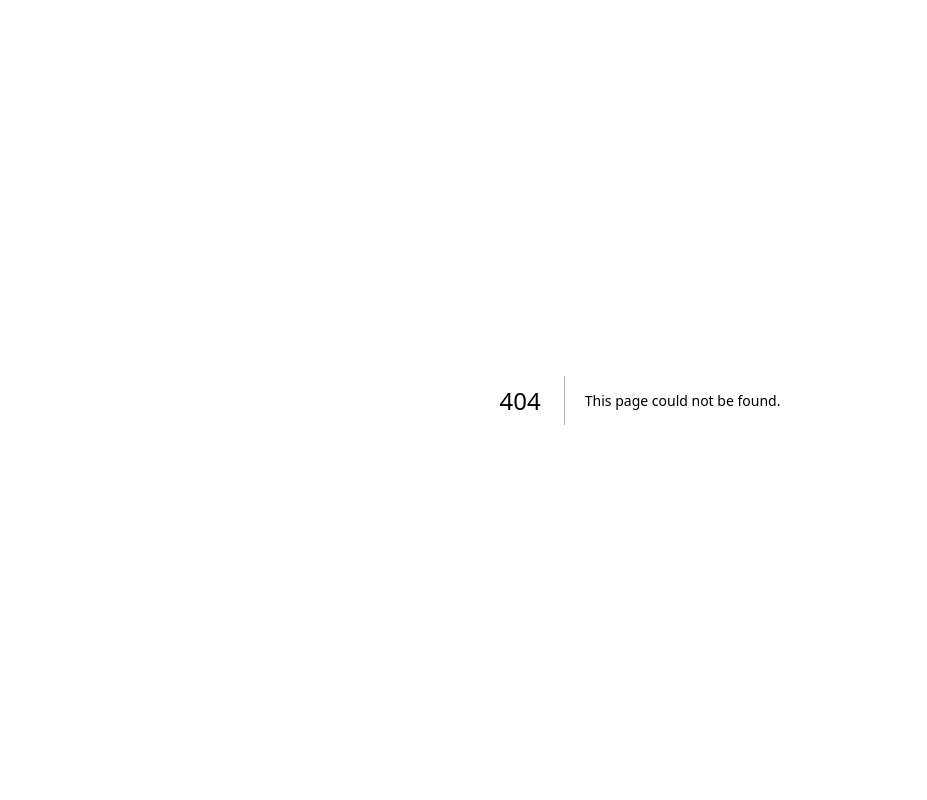
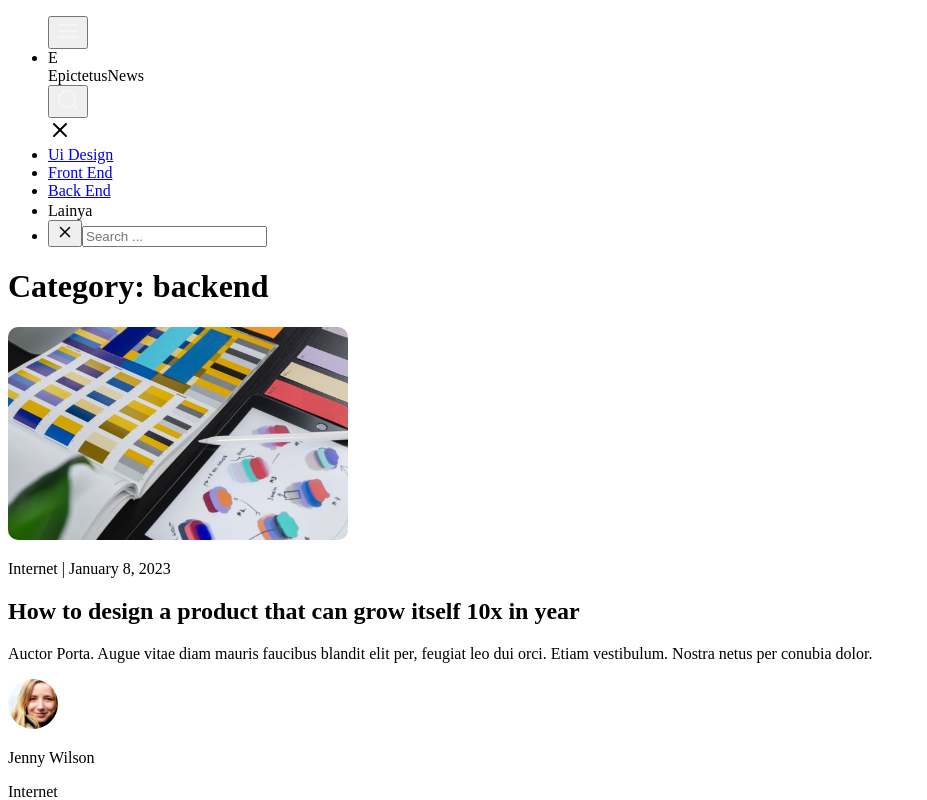
Before and after one commit to rianmz-genz/epictetus, a Next.js app: page /category/backend in a window 1280 px wide. Before the commit this address had no page. Shown: the top 800 px of the page, without its empty margins (0-927 px from the left). Built offline with nearby package versions, Linux system fonts and the light colour scheme.

Commit message:
finishing

```diff
--- a/components/navbar/Navbar.tsx
+++ b/components/navbar/Navbar.tsx
@@ -90,9 +90,9 @@ const Navbar: FC<NavbarProps> = ({ search, setSearch }) => {
             <line x1="18" y1="6" x2="6" y2="18"></line>
             <line x1="6" y1="6" x2="18" y2="18"></line>
           </svg>
-          <li>Ui Design</li>
-          <li>Front End</li>
-          <li>Back End</li>
+          <li><a href="/category/uidesign">Ui Design</a></li>
+          <li><a href="/category/frontend">Front End</a></li>
+          <li><a href="/category/backend">Back End</a></li>
           <div className="relative group transition-all duration-300">
             <li onClick={() => setExc(!exc)} className="flex items-center">
               Lainya
@@ -120,7 +120,7 @@ const Navbar: FC<NavbarProps> = ({ search, setSearch }) => {
                     key={i}
                     className="border-b border-gray-900 w-full hover:bg-gray-700 h-full py-2 flex items-center justify-center last:border-none"
                   >
-                    <a href={href}>{text}</a>
+                    <a href={`/category/${href}`}>{text}</a>
                   </li>
                 ))}
               </div>
--- a/components/news/NewsCard.tsx
+++ b/components/news/NewsCard.tsx
@@ -1,4 +1,7 @@
 import React, { FC } from "react";
+import { useRouter } from "next/router";
+import AuthorProfile from "../profile/AuthorProfile";
+import NewsTitle from "./NewsTitle";
 
 const NewsCard: FC<News> = ({
   imageNewsUrl,
@@ -9,21 +12,26 @@ const NewsCard: FC<News> = ({
   imageAuthor,
   authorName,
 }) => {
+  const router = useRouter();
+  const handleDetail = (title: string) => {
+    router.push(`/detail/${title}`);
+  };
   return (
     <article className="md:w-4/12 w-full px-2 mb-12 lg:mb-8">
       <img src={imageNewsUrl} className="mb-3 w-full" />
-      <p className="text-xs text-gray-400 mb-2">
-        {categoryAuthor} | {releaseDate}
-      </p>
-      <h1 className="text-lg mb-2">{title}</h1>
+      <NewsTitle categoryAuthor={categoryAuthor} releaseDate={releaseDate} />
+      <h1
+        onClick={() => handleDetail(title)}
+        className="text-lg mb-2 cursor-pointer hover:underline transition-all duration-300 hover:transition-all"
+      >
+        {title}
+      </h1>
       <p className="text-gray-400 text-sm mb-4">{description}</p>
-      <div className="flex items-center">
-        <img src={imageAuthor} />
-        <div className="ml-3">
-          <p>{authorName}</p>
-          <p className="text-gray-400 text-sm">{categoryAuthor}</p>
-        </div>
-      </div>
+      <AuthorProfile
+        imageAuthor={imageAuthor}
+        authorName={authorName}
+        categoryAuthor={categoryAuthor}
+      />
     </article>
   );
 };
--- /dev/null
+++ b/components/news/NewsTitle.tsx
@@ -0,0 +1,15 @@
+import React, { FC } from "react";
+interface NewsTitleProps{
+    categoryAuthor?: string
+    releaseDate?: string
+    isCenter?: boolean
+}
+const NewsTitle:FC<NewsTitleProps> = ({categoryAuthor, releaseDate, isCenter}) => {
+  return (
+    <p className={`text-xs text-gray-400 mb-2 ${isCenter ? "text-center" : ""}`}>
+      {categoryAuthor} | {releaseDate}
+    </p>
+  );
+};
+
+export default NewsTitle;
--- /dev/null
+++ b/components/profile/AuthorProfile.tsx
@@ -0,0 +1,23 @@
+import React, { FC } from "react";
+interface AuthorProfileProps {
+  imageAuthor?: string;
+  authorName?: string;
+  categoryAuthor?: string;
+}
+const AuthorProfile: FC<AuthorProfileProps> = ({
+  imageAuthor,
+  authorName,
+  categoryAuthor,
+}) => {
+  return (
+    <div className="flex items-center">
+      <img src={imageAuthor} />
+      <div className="ml-3">
+        <p>{authorName}</p>
+        <p className="text-gray-400 text-sm">{categoryAuthor}</p>
+      </div>
+    </div>
+  );
+};
+
+export default AuthorProfile;
--- a/components/profile/Profile.tsx
+++ b/components/profile/Profile.tsx
@@ -1,11 +1,15 @@
 import React, { FC } from "react";
+import { useRouter } from 'next/router';
 
 interface ProfileProps {
   name: string;
 }
 const Profile: FC<ProfileProps> = ({ name }) => {
+  const router = useRouter()
   return (
-    <div className="flex items-center justify-center lg:justify-start ">
+    <div onClick={()=> {
+      router.push('/')
+    }} className="cursor-pointer flex items-center justify-center lg:justify-start ">
       <div className="w-8 h-8 shadow-lg flex items-center justify-center rounded-lg lg:mr-4 mr-1 bg-gray-600">E</div>
       {name}
     </div>
--- /dev/null
+++ b/pages/category/[thecategory].tsx
@@ -0,0 +1,53 @@
+import React, { useEffect, useState } from "react";
+import { ContentData } from "../../store/ContentData";
+import Container from "../../components/layout/Container";
+import Navbar from "../../components/navbar/Navbar";
+import { useRouter } from "next/router";
+import NewsCard from '../../components/news/NewsCard';
+const CategoryPage = () => {
+  const [search, setSearch] = useState<string>("");
+  const [searched, setSearched] = useState<string>("");
+  const router = useRouter();
+  const {news} = ContentData
+  const keyword = router.query?.thecategory as string;
+  useEffect(() => {
+    setSearched(keyword);
+  }, [router.isReady]);
+  return (
+    <main className="bg-gradient-to-b text-white from-gray-700 to-gray-900 w-full min-h-screen">
+      <Container>
+        <Navbar search={search} setSearch={setSearch} />
+        <h1 className="w-full text-center mt-8 text-2xl">Category: {searched}</h1>
+        <div className="w-full h-fit mt-12 flex flex-wrap">
+          {news.map(
+            (
+              {
+                title,
+                imageAuthor,
+                imageNewsUrl,
+                description,
+                categoryAuthor,
+                releaseDate,
+                authorName,
+              },
+              index
+            ) => (
+              <NewsCard
+                key={index}
+                title={title}
+                imageAuthor={imageAuthor}
+                imageNewsUrl={imageNewsUrl}
+                description={description}
+                categoryAuthor={categoryAuthor}
+                releaseDate={releaseDate}
+                authorName={authorName}
+              />
+            )
+          )}
+        </div>
+      </Container>
+    </main>
+  );
+};
+
+export default CategoryPage;
--- a/pages/index.tsx
+++ b/pages/index.tsx
@@ -1,14 +1,12 @@
 import Head from "next/head";
-import Image from "next/image";
+import { useState } from "react";
 // import content
-ContentData;
+import { ContentData } from "../store/ContentData";
 // import components
 import Container from "../components/layout/Container";
 import Navbar from "../components/navbar/Navbar";
 import TopNews from "../components/news/TopNews";
-import { ContentData } from "../store/ContentData";
 import Footer from "../components/footer/Footer";
-import { useState } from "react";
 import NewsCard from "../components/news/NewsCard";
 
 export default function Home() {
--- a/store/ContentData.ts
+++ b/store/ContentData.ts
@@ -1,9 +1,9 @@
 
 export const ContentData: ContentData = {
     dropDownList : [
-        { text: "Internet", href: "#" },
-        { text: "Books", href: "#" },
-        { text: "Open Source", href: "#" },
+        { text: "Internet", href: "internet" },
+        { text: "Books", href: "books" },
+        { text: "Open Source", href: "opencsource" },
       ],
       topNews: {
         imageNewsUrl: '/images/image1.svg',
```
Also changed, not shown: components/news/DetailNews.tsx (added, +15 -0 lines), pages/detail/[title].tsx (added, +41 -0 lines), pages/search/[keyword].tsx (added, +53 -0 lines), 1 other file (tests, documents, lock files or other folders).
